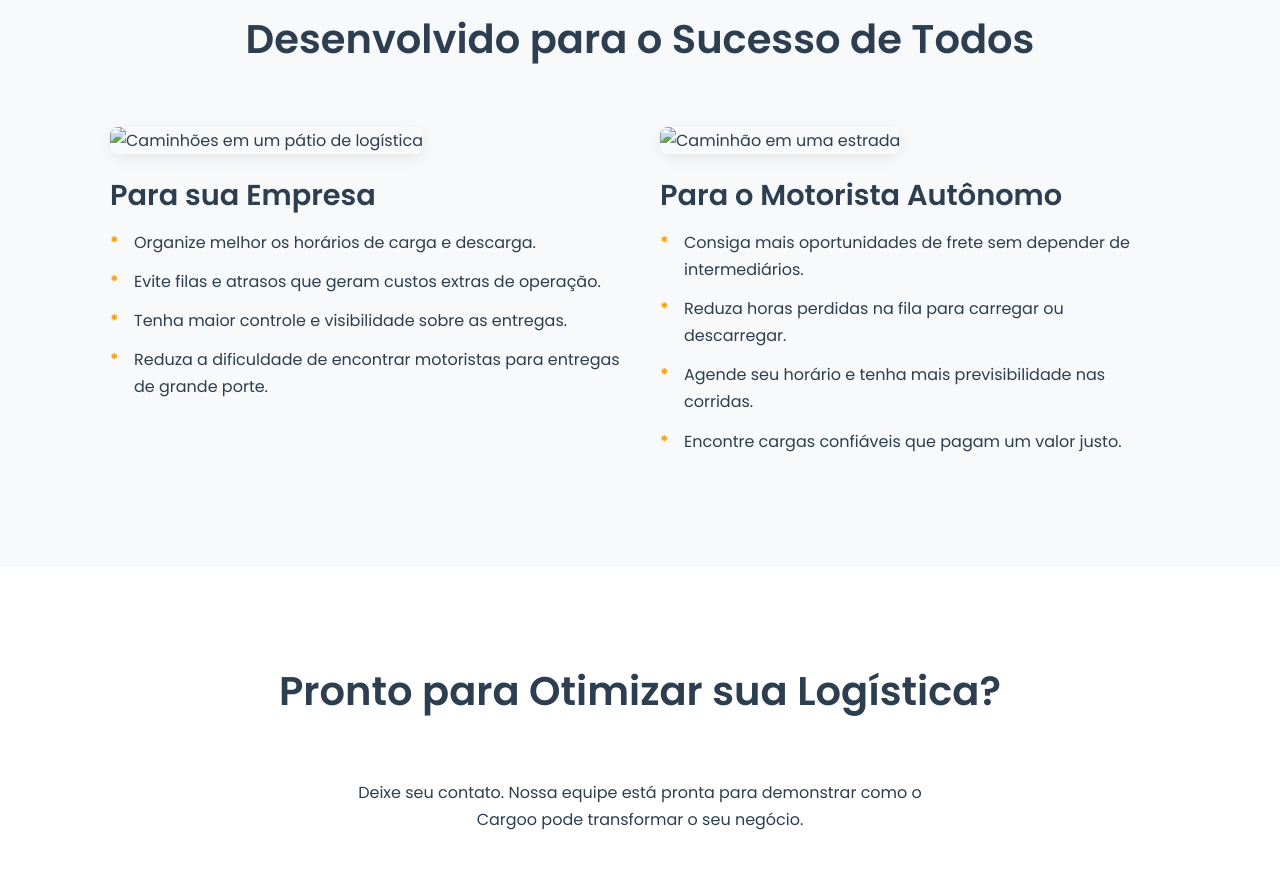
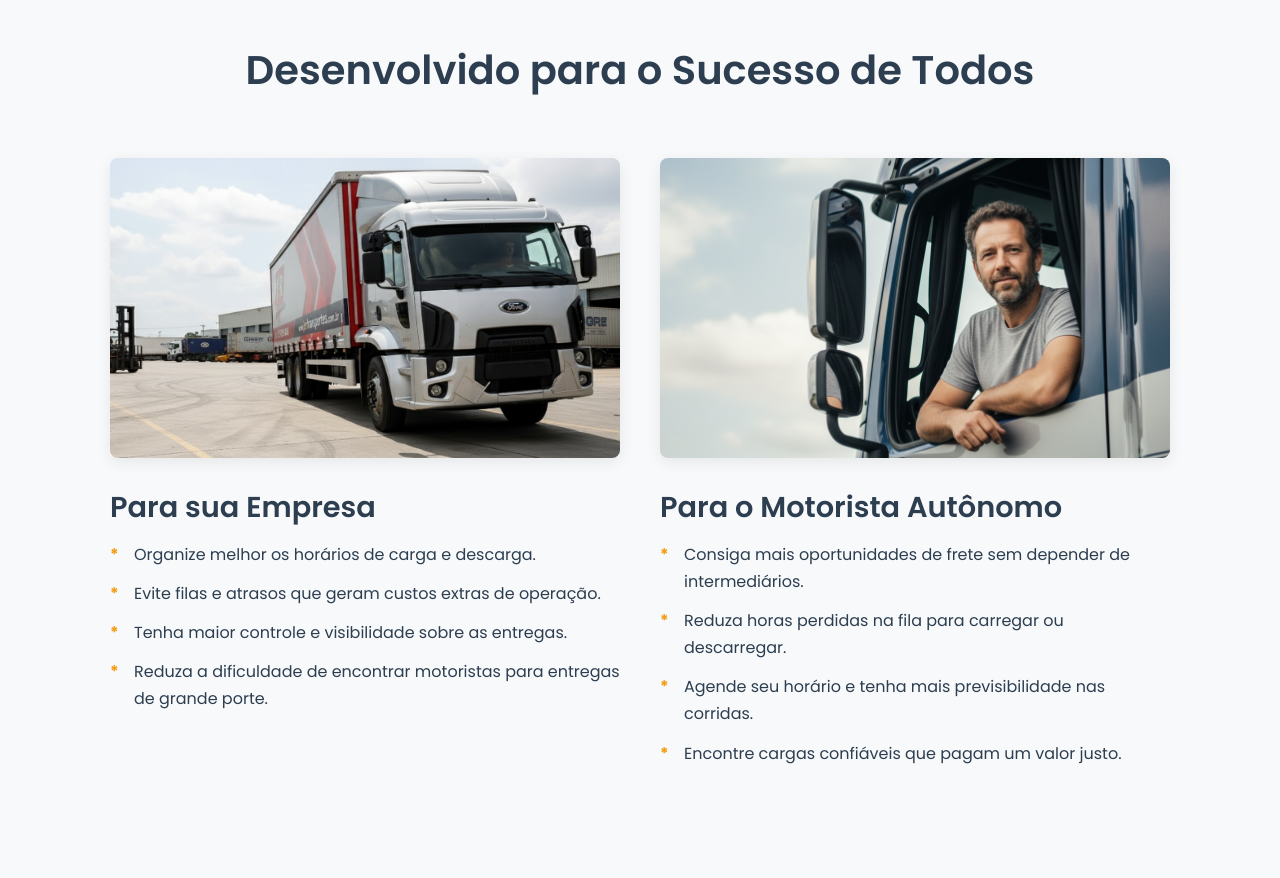
Before and after one commit to Thiagoblackphotos/Upx-Cargoo, a plain HTML site: page index.html in a window 1280 px wide. Shown: the part 1900-2778 px from the top of the page. Drawn offline with Linux system fonts and the light colour scheme; the site is published under a folder, as on GitHub Pages, so addresses that start at the root find nothing.

Commit message:
atualizar imagens

```diff
--- a/index.html
+++ b/index.html
@@ -18,7 +18,7 @@
     <header class="header">
         <div class="container">
             <a href="#page-top">
-                <img src="/imagens/logo.jpeg" alt="Logo Cargoo" class="logo">
+                <img src="imagens/logo.jpeg" alt="Logo Cargoo" class="logo">
             </a>
             <nav>
                 <ul>
@@ -74,7 +74,7 @@
             <h2>Desenvolvido para o Sucesso de Todos</h2>
             <div class="benefits-grid">
                 <div class="benefit-column">
-                    <img src="/imagens/patio.png" alt="Caminhões em um pátio de logística">
+                    <img src="imagens/patio.png" alt="Caminhões em um pátio de logística">
                     <h3>Para sua Empresa</h3>
                     <ul>
                         <li>Organize melhor os horários de carga e descarga. </li>
@@ -84,7 +84,7 @@
                     </ul>
                 </div>
                 <div class="benefit-column">
-                    <img src="/imagens/caminhoneiro.png" alt="Caminhão em uma estrada">
+                    <img src="imagens/caminhoneiro.png" alt="Caminhão em uma estrada">
                     <h3>Para o Motorista Autônomo</h3>
                     <ul>
                         <li>Consiga mais oportunidades de frete sem depender de intermediários. </li>
```
